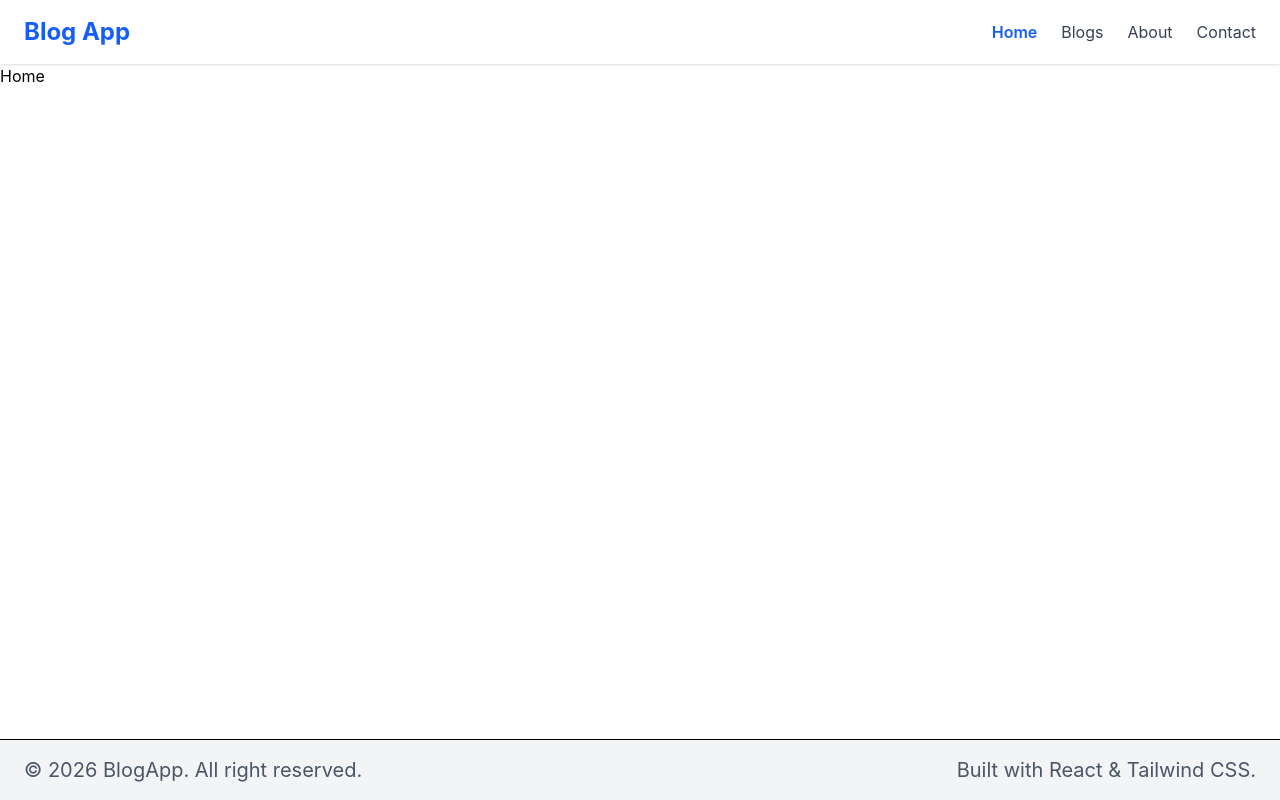
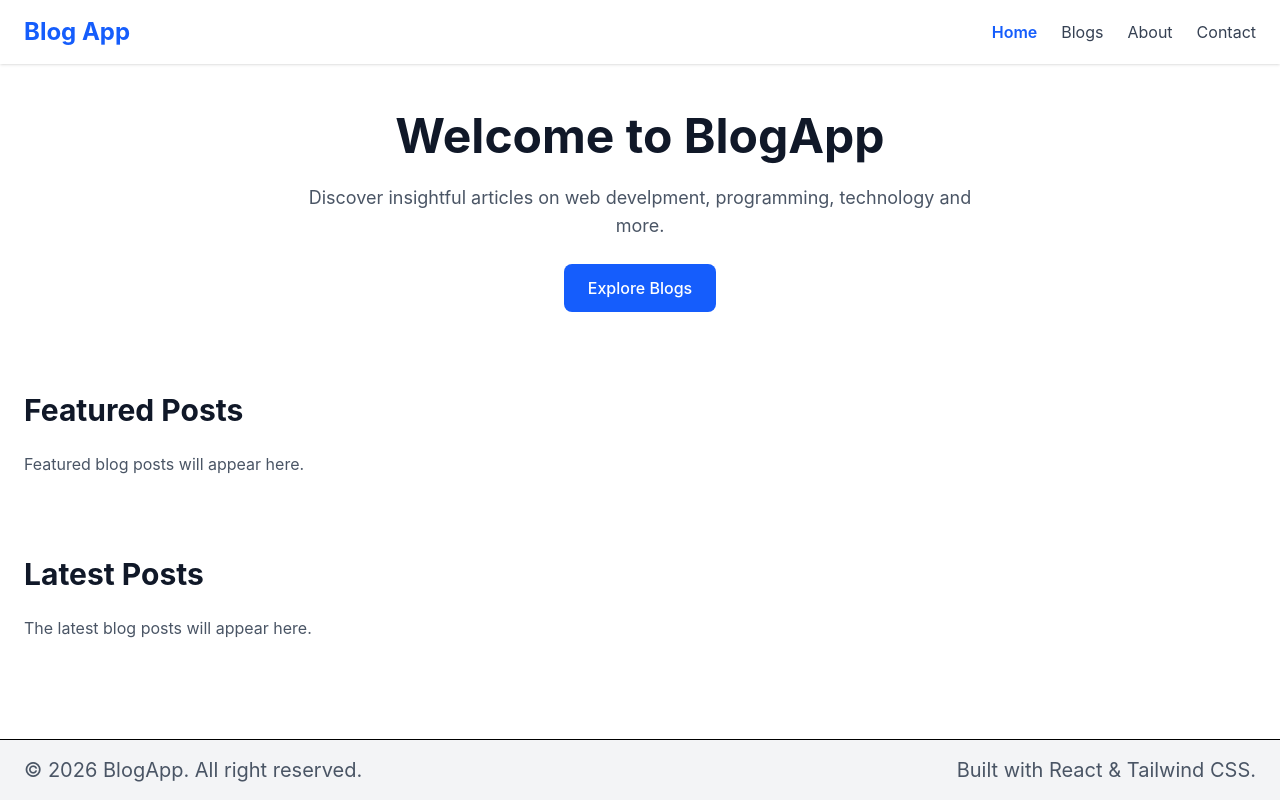
Before and after one commit to comfortmbah/blog-app, a React (Vite) app: page / in a window 1280 px wide. Built offline with nearby package versions, Linux system fonts and the light colour scheme.

Commit message:
Create home page with different sections

```diff
--- a/src/pages/Home.jsx
+++ b/src/pages/Home.jsx
@@ -1,9 +1,46 @@
-
+import { Link } from 'react-router-dom'
 
 const Home = () => {
   return (
-    <div>Home</div>
+    <section className='max-w-7xl mx-auto px-6 py-12'>
+      <div className='space-y-6 text-center'>
+        <h1 className='text-4xl font-bold text-gray-900 md:text-5xl'>
+          Welcome to BlogApp
+        </h1>
+
+        <p className='mx-auto max-w-2xl text-lg text-gray-600'>
+          Discover insightful articles on web develpment, programming, technology and more.
+        </p>
+
+        <Link
+          to={'/blogs'}
+          className='inline-block rounded-lg bg-blue-600 px-6 py-3 font-medium text-white transition hover:bg-blue-700'
+        >
+          Explore Blogs
+        </Link>
+      </div>
+
+      <section className='mt-20'>
+        <h2 className='mb-6 text-3xl font-bold text-gray-900'>
+          Featured Posts
+        </h2>
+
+        <p className='text-gray-600'>
+          Featured blog posts will appear here.
+        </p>
+      </section>
+
+      <section className='mt-20'>
+        <h2 className='mb-6 text-3xl font-bold text-gray-900'>
+          Latest Posts
+        </h2>
+
+        <p className='text-gray-600'>
+          The latest blog posts will appear here.
+        </p>
+      </section>
+    </section>
   )
-}
+};
 
 export default Home
```
